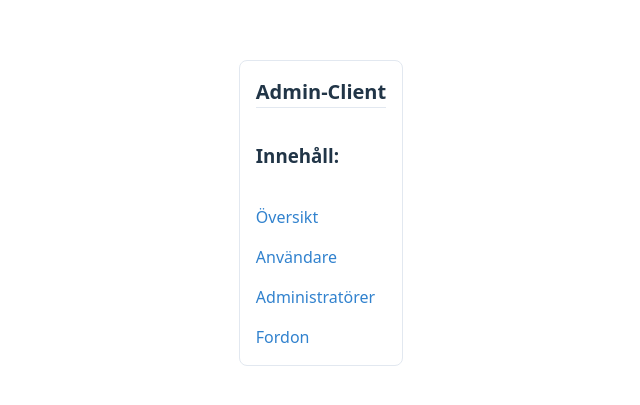
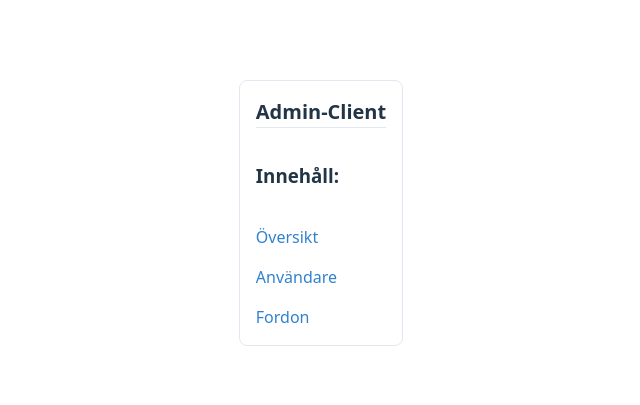
Before and after one commit to ricmal08/vteam-admin-client, a React (Vite) app: page / in a window 1280 px wide. Shown: the part 171-576 px from the top of the page, without its empty margins (319-959 px from the left). Built offline with nearby package versions, Linux system fonts and the light colour scheme.

Commit message:
fix: removed any early references to Admins

```diff
--- a/src/App.jsx
+++ b/src/App.jsx
@@ -10,7 +10,7 @@ import './App.css'
 import Userinterface from './components/interface/userinterface.jsx';
 import Accounts from './views/Accounts/accounts.jsx';
 import Units from './views/Units/units.jsx';
-import Admins from './views/Admins/admins.jsx';
+//import Admins from './views/Admins/admins.jsx';
 
 //const API_URL = "http://localhost:5173"
 //const API_URL = "http://localhost:3000"
@@ -27,7 +27,7 @@ function App() {
           {/*Dashboard-komponent
           <Route index element={<Dashboard />} />*/}
 
-          <Route path="admins" element={<Admins  />} />
+          {/*<Route path="admins" element={<Admins  />} />*/}
 
           <Route path="overview" element={<Accounts/>} />
 
--- a/src/components/interface/userinterface.jsx
+++ b/src/components/interface/userinterface.jsx
@@ -10,7 +10,7 @@ function Userinterface() {
         <h3> Innehåll: </h3>
         <RouterLink className="nav-link" to="/">Översikt</RouterLink>
         <RouterLink className="nav-link" to="/overview">Användare</RouterLink>
-        <RouterLink className="nav-link" to="/admins">Administratörer</RouterLink>
+        {/*<RouterLink className="nav-link" to="/admins">Administratörer</RouterLink>*/ }
         <RouterLink className="nav-link" to="/units">Fordon</RouterLink>
       </nav>
       <main>
```
